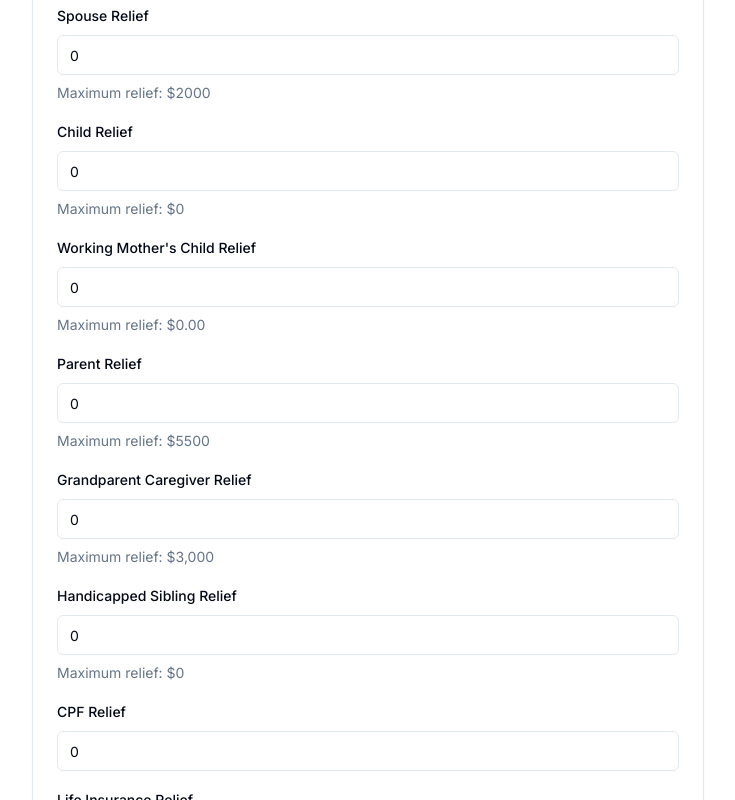
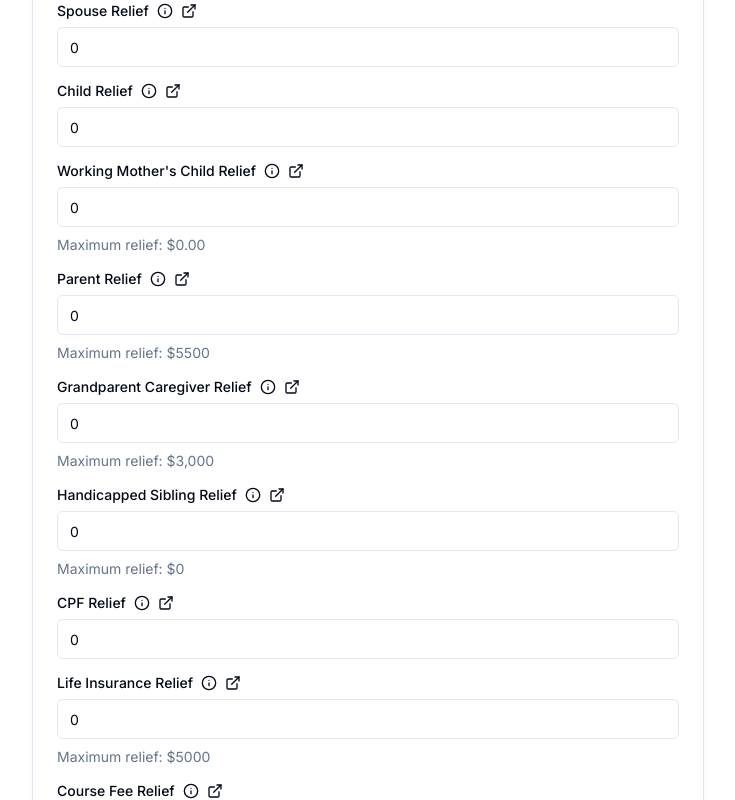
Before and after one commit to andlimey/singapore-tax-calculator, a Next.js app: page / in a window 1280 px wide. Shown: the part 520-1320 px from the top of the page, without its empty margins (272-1007 px from the left). Built offline with nearby package versions, Linux system fonts and the light colour scheme.

Commit message:
Refactor the reliefs to use ReliefTooltip

```diff
--- a/components/tax-calculator.tsx
+++ b/components/tax-calculator.tsx
@@ -46,7 +46,6 @@ export default function TaxCalculator() {
   const [spouseRelief, setSpouseRelief] = useState(0);
   const [childRelief, setChildRelief] = useState(0);
   const [childCount, setChildCount] = useState(0);
-  const [handicappedChildCount, setHandicappedChildCount] = useState(0);
   const [workingMotherChildRelief, setWorkingMotherChildRelief] = useState(0);
   const [parentRelief, setParentRelief] = useState(0);
   const [isParentHandicapped, setIsParentHandicapped] = useState(false);
@@ -130,9 +129,7 @@ export default function TaxCalculator() {
           </div>
 
           <div className="flex flex-row items-center gap-2">
-            <Label htmlFor="handicapped" className="ml-2">
-              Is Handicapped
-            </Label>
+            <Label htmlFor="handicapped">Is Handicapped</Label>
             <Switch
               id="handicapped"
               checked={isHandicapped}
@@ -153,18 +150,9 @@ export default function TaxCalculator() {
 
           <EarnedIncomeRelief value={earnedIncomeRelief} />
 
-          <SpouseRelief
-            value={spouseRelief}
-            onChange={setSpouseRelief}
-            isHandicapped={isHandicapped}
-          />
+          <SpouseRelief value={spouseRelief} onChange={setSpouseRelief} />
 
-          <ChildRelief
-            value={childRelief}
-            onChange={setChildRelief}
-            childCount={childCount}
-            handicappedChildCount={handicappedChildCount}
-          />
+          <ChildRelief value={childRelief} onChange={setChildRelief} />
 
           <WorkingMotherChildRelief
             value={workingMotherChildRelief}
--- a/components/tax-reliefs.tsx
+++ b/components/tax-reliefs.tsx
@@ -58,67 +58,66 @@ export const EarnedIncomeRelief: React.FC<{ value: number }> = ({ value }) => {
   );
 };
 
-export const SpouseRelief: React.FC<
-  ReliefProps & { isHandicapped: boolean }
-> = ({ value, onChange, isHandicapped }) => {
-  const maxRelief = isHandicapped ? 5500 : 2000;
-
+export const SpouseRelief: React.FC<ReliefProps> = ({ value, onChange }) => {
   return (
     <div className="space-y-2">
-      <TooltipProvider>
-        <Tooltip>
-          <TooltipTrigger asChild>
+      <div className="flex items-center space-x-2">
         <Label htmlFor="spouseRelief">Spouse Relief</Label>
-          </TooltipTrigger>
-          <TooltipContent>
+
+        <ReliefTooltip>
+          <p>Spouse/handicapped spouse relief.</p>
           <p>
-              Maximum relief is $5,500 for handicapped individuals and $2,000
-              for others.
+            Enter $2,000 for spouse relief or $5,500 for handicapped spouse
+            relief.
           </p>
-          </TooltipContent>
-        </Tooltip>
-      </TooltipProvider>
+          <p>
+            You are only eligible for spouse relief if the income of your spouse
+            in the previous year is not more than $4,000.
+          </p>
+        </ReliefTooltip>
+
+        <Link
+          target="_blank"
+          href="https://www.iras.gov.sg/taxes/individual-income-tax/basics-of-individual-income-tax/tax-reliefs-rebates-and-deductions/tax-reliefs/spouse-relief-spouse-relief-(disability)"
+        >
+          <ExternalLinkIcon size={16} />
+        </Link>
+      </div>
+
       <Input
         id="spouseRelief"
         type="number"
         value={value}
-        onChange={(e) => onChange(Math.min(Number(e.target.value), maxRelief))}
-        max={maxRelief}
+        onChange={(e) => onChange(Number(e.target.value))}
       />
-      <p className="text-sm text-muted-foreground">
-        Maximum relief: ${maxRelief}
-      </p>
     </div>
   );
 };
 
-export const ChildRelief: React.FC<
-  ReliefProps & { childCount: number; handicappedChildCount: number }
-> = ({ value, onChange, childCount, handicappedChildCount }) => {
-  const maxRelief = childCount * 4000 + handicappedChildCount * 7500;
-
+export const ChildRelief: React.FC<ReliefProps> = ({ value, onChange }) => {
   return (
     <div className="space-y-2">
-      <TooltipProvider>
-        <Tooltip>
-          <TooltipTrigger asChild>
+      <div className="flex items-center space-x-2">
         <Label htmlFor="childRelief">Child Relief</Label>
-          </TooltipTrigger>
-          <TooltipContent>
+
+        <ReliefTooltip>
           <p>Relief is $4,000 per child and $7,500 per handicapped child.</p>
-          </TooltipContent>
-        </Tooltip>
-      </TooltipProvider>
+        </ReliefTooltip>
+
+        <Link
+          target="_blank"
+          href="https://www.iras.gov.sg/taxes/individual-income-tax/basics-of-individual-income-tax/tax-reliefs-rebates-and-deductions/tax-reliefs/qualifying-child-relief-(qcr)-child-relief-(disability)"
+        >
+          <ExternalLinkIcon size={16} />
+        </Link>
+      </div>
+
       <Input
         id="childRelief"
         type="number"
         value={value}
-        onChange={(e) => onChange(Math.min(Number(e.target.value), maxRelief))}
-        max={maxRelief}
+        onChange={(e) => onChange(Number(e.target.value))}
       />
-      <p className="text-sm text-muted-foreground">
-        Maximum relief: ${maxRelief}
-      </p>
     </div>
   );
 };
@@ -136,21 +135,26 @@ export const WorkingMotherChildRelief: React.FC<
 
   return (
     <div className="space-y-2">
-      <TooltipProvider>
-        <Tooltip>
-          <TooltipTrigger asChild>
+      <div className="flex items-center space-x-2">
         <Label htmlFor="workingMotherChildRelief">
           Working Mother's Child Relief
         </Label>
-          </TooltipTrigger>
-          <TooltipContent>
-            <p>
-              This relief is calculated based on your earned income and number
-              of children.
-            </p>
-          </TooltipContent>
-        </Tooltip>
-      </TooltipProvider>
+
+        <ReliefTooltip>
+          <p>Enter the amount:</p>
+          <p>1st child - 15% of mother's earned income</p>
+          <p>2nd child - 20% of mother's earned income</p>
+          <p>3rd child onwards - 25% of mother's earned income</p>
+        </ReliefTooltip>
+
+        <Link
+          target="_blank"
+          href="https://www.iras.gov.sg/taxes/individual-income-tax/basics-of-individual-income-tax/tax-reliefs-rebates-and-deductions/tax-reliefs/working-mother's-child-relief-(wmcr)"
+        >
+          <ExternalLinkIcon size={16} />
+        </Link>
+      </div>
+
       <Input
         id="workingMotherChildRelief"
         type="number"
@@ -178,19 +182,27 @@ export const ParentRelief: React.FC<
 
   return (
     <div className="space-y-2">
-      <TooltipProvider>
-        <Tooltip>
-          <TooltipTrigger asChild>
+      <div className="flex items-center space-x-2">
         <Label htmlFor="parentRelief">Parent Relief</Label>
-          </TooltipTrigger>
-          <TooltipContent>
+
+        <ReliefTooltip>
           <p>
-              Relief amounts vary based on whether you are handicapped and if
-              you are staying together with your spouse.
+            You can claim parent relief or handicapped parent relief for up to 2
+            dependants.
           </p>
-          </TooltipContent>
-        </Tooltip>
-      </TooltipProvider>
+          <p>The amount of relief for each dependant is as follows.</p>
+          <p>Staying with you: $9,000 or $14,000 (handicapped)</p>
+          <p>Not staying with you: $5,500 or $10,000 (handicapped)</p>
+        </ReliefTooltip>
+
+        <Link
+          target="_blank"
+          href="https://www.iras.gov.sg/taxes/individual-income-tax/basics-of-individual-income-tax/tax-reliefs-rebates-and-deductions/tax-reliefs/parent-relief-parent-relief-(disability)"
+        >
+          <ExternalLinkIcon size={16} />
+        </Link>
+      </div>
+
       <Input
         id="parentRelief"
         type="number"
@@ -210,18 +222,35 @@ export const GrandparentCaregiverRelief: React.FC<ReliefProps> = ({
   onChange,
 }) => (
   <div className="space-y-2">
-    <TooltipProvider>
-      <Tooltip>
-        <TooltipTrigger asChild>
+    <div className="flex items-center space-x-2">
       <Label htmlFor="grandparentCaregiverRelief">
         Grandparent Caregiver Relief
       </Label>
-        </TooltipTrigger>
-        <TooltipContent>
-          <p>Maximum relief is $3,000.</p>
-        </TooltipContent>
-      </Tooltip>
-    </TooltipProvider>
+
+      <ReliefTooltip>
+        <p>
+          Grandparent Caregiver Relief (GCR) is given to working mothers who
+          engage the help of their:
+        </p>
+        <ul>
+          <li>- Parents</li>
+          <li>- Grandparents</li>
+          <li>- Parents-in-law</li>
+          <li>- Grandparents-in-law (including those of ex-spouses)</li>
+        </ul>
+        <p>to take care of their children.</p>
+        <br />
+        <p>Enter $3,000 if you are entitled to this relief.</p>
+      </ReliefTooltip>
+
+      <Link
+        target="_blank"
+        href="https://www.iras.gov.sg/taxes/individual-income-tax/basics-of-individual-income-tax/tax-reliefs-rebates-and-deductions/tax-reliefs/grandparent-caregiver-relief"
+      >
+        <ExternalLinkIcon size={16} />
+      </Link>
+    </div>
+
     <Input
       id="grandparentCaregiverRelief"
       type="number"
@@ -240,18 +269,25 @@ export const HandicappedSiblingRelief: React.FC<
 
   return (
     <div className="space-y-2">
-      <TooltipProvider>
-        <Tooltip>
-          <TooltipTrigger asChild>
+      <div className="flex items-center space-x-2">
         <Label htmlFor="handicappedSiblingRelief">
           Handicapped Sibling Relief
         </Label>
-          </TooltipTrigger>
-          <TooltipContent>
-            <p>Relief is $5,500 per handicapped sibling.</p>
-          </TooltipContent>
-        </Tooltip>
-      </TooltipProvider>
+        <ReliefTooltip>
+          <p>
+            Enter up to $5,500 for each of your or your spouse's brothers or
+            sisters who are handicapped and whom you maintained.
+          </p>
+        </ReliefTooltip>
+
+        <Link
+          target="_blank"
+          href="https://www.iras.gov.sg/taxes/individual-income-tax/basics-of-individual-income-tax/tax-reliefs-rebates-and-deductions/tax-reliefs/sibling-relief-(disability)"
+        >
+          <ExternalLinkIcon size={16} />
+        </Link>
+      </div>
+
       <Input
         id="handicappedSiblingRelief"
         type="number"
@@ -268,16 +304,21 @@ export const HandicappedSiblingRelief: React.FC<
 
 export const CPFRelief: React.FC<ReliefProps> = ({ value, onChange }) => (
   <div className="space-y-2">
-    <TooltipProvider>
-      <Tooltip>
-        <TooltipTrigger asChild>
+    <div className="flex items-center space-x-2">
       <Label htmlFor="cpfRelief">CPF Relief</Label>
-        </TooltipTrigger>
-        <TooltipContent>
+
+      <ReliefTooltip>
         <p>Enter your CPF contribution amount.</p>
-        </TooltipContent>
-      </Tooltip>
-    </TooltipProvider>
+      </ReliefTooltip>
+
+      <Link
+        target="_blank"
+        href="https://www.iras.gov.sg/taxes/individual-income-tax/basics-of-individual-income-tax/tax-reliefs-rebates-and-deductions/tax-reliefs/central-provident-fund(cpf)-relief-for-employees"
+      >
+        <ExternalLinkIcon size={16} />
+      </Link>
+    </div>
+
     <Input
       id="cpfRelief"
       type="number"
@@ -294,16 +335,21 @@ export const LifeInsuranceRelief: React.FC<
 
   return (
     <div className="space-y-2">
-      <TooltipProvider>
-        <Tooltip>
-          <TooltipTrigger asChild>
+      <div className="flex items-center space-x-2">
         <Label htmlFor="lifeInsuranceRelief">Life Insurance Relief</Label>
-          </TooltipTrigger>
-          <TooltipContent>
+
+        <ReliefTooltip>
           <p>Maximum relief is $5,000 less your CPF contribution.</p>
-          </TooltipContent>
-        </Tooltip>
-      </TooltipProvider>
+        </ReliefTooltip>
+
+        <Link
+          target="_blank"
+          href="https://www.iras.gov.sg/taxes/individual-income-tax/basics-of-individual-income-tax/tax-reliefs-rebates-and-deductions/tax-reliefs/life-insurance-relief"
+        >
+          <ExternalLinkIcon size={16} />
+        </Link>
+      </div>
+
       <Input
         id="lifeInsuranceRelief"
         type="number"
@@ -320,16 +366,20 @@ export const LifeInsuranceRelief: React.FC<
 
 export const CourseFeeRelief: React.FC<ReliefProps> = ({ value, onChange }) => (
   <div className="space-y-2">
-    <TooltipProvider>
-      <Tooltip>
-        <TooltipTrigger asChild>
+    <div className="flex items-center space-x-2">
       <Label htmlFor="courseFeeRelief">Course Fee Relief</Label>
-        </TooltipTrigger>
-        <TooltipContent>
+
+      <ReliefTooltip>
         <p>Maximum relief is $5,500.</p>
-        </TooltipContent>
-      </Tooltip>
-    </TooltipProvider>
+      </ReliefTooltip>
+
+      <Link
+        target="_blank"
+        href="https://www.iras.gov.sg/taxes/individual-income-tax/basics-of-individual-income-tax/tax-reliefs-rebates-and-deductions/tax-reliefs/course-fees-relief"
+      >
+        <ExternalLinkIcon size={16} />
+      </Link>
+    </div>
     <Input
       id="courseFeeRelief"
       type="number"
@@ -346,18 +396,20 @@ export const ForeignDomesticWorkerLevyRelief: React.FC<ReliefProps> = ({
   onChange,
 }) => (
   <div className="space-y-2">
-    <TooltipProvider>
-      <Tooltip>
-        <TooltipTrigger asChild>
-          <Label htmlFor="fdwlRelief">
-            Foreign Domestic Worker Levy Relief
-          </Label>
-        </TooltipTrigger>
-        <TooltipContent>
+    <div className="flex items-center space-x-2">
+      <Label htmlFor="fdwlRelief">Foreign Domestic Worker Levy Relief</Label>
+      <ReliefTooltip>
         <p>Enter twice the total levy paid in the previous year.</p>
-        </TooltipContent>
-      </Tooltip>
-    </TooltipProvider>
+      </ReliefTooltip>
+
+      <Link
+        target="_blank"
+        href="https://www.iras.gov.sg/taxes/individual-income-tax/basics-of-individual-income-tax/tax-reliefs-rebates-and-deductions/tax-reliefs/foreign-domestic-worker-levy-(fdwl)-relief"
+      >
+        <ExternalLinkIcon size={16} />
+      </Link>
+    </div>
+
     <Input
       id="fdwlRelief"
       type="number"
```
Lines whose indentation alone changed are shown as unchanged.
